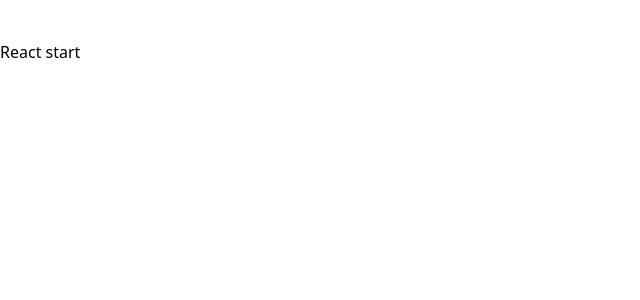
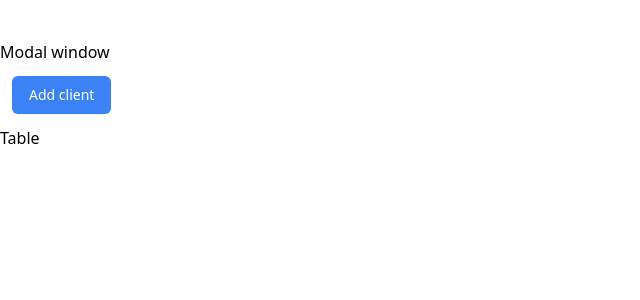
Before and after one commit to andriyPro100/TestApp, a React (Create React App) app: page / in a window 1280 px wide. Shown: the top 300 px of the page, without its empty margins (0-640 px from the left). Built offline with nearby package versions, Linux system fonts and the light colour scheme.

Commit message:
base structure

```diff
--- a/src/App.tsx
+++ b/src/App.tsx
@@ -1,11 +1,15 @@
-import React from 'react';
+import React, {useState} from 'react';
+import Button from "./Button";
 
 function App() {
-  return (
-    <div className="container mx-auto my-10">
-        <h1>React start</h1>
-    </div>
-  );
+    const [openModal, setOpenModal] = useState(false)
+    return (
+        <div className="container mx-auto my-10">
+            <h1>Modal window</h1>
+            <Button text="Add client" color="bg-blue-500"/>
+            <h1>Table</h1>
+        </div>
+    );
 }
 
 export default App;
--- /dev/null
+++ b/src/Button.tsx
@@ -0,0 +1,14 @@
+import * as React from 'react'
+
+export interface ButtonProps {
+    text: string
+    color: string
+}
+
+export default function Button ({text, color}:ButtonProps) {
+    return (
+        <button className={color + " m-3 inline-flex justify-center py-2 px-4 border border-transparent shadow-sm text-sm font-medium rounded-md text-white hover:bg-indigo-700 focus:outline-none focus:ring-0 focus:ring-offset-0 focus:ring-indigo-500"}
+                >
+            {text}</button>
+    )
+}
--- /dev/null
+++ b/tailwind.config.js
@@ -0,0 +1,11 @@
+module.exports = {
+  purge: ['./src/**/*.{js,jsx,ts,tsx}', './public/index.html'],
+  darkMode: false, // or 'media' or 'class'
+  theme: {
+    extend: {},
+  },
+  variants: {
+    extend: {},
+  },
+  plugins: [],
+}
```
Also changed, not shown: 1 other file (tests, documents, lock files or other folders).
